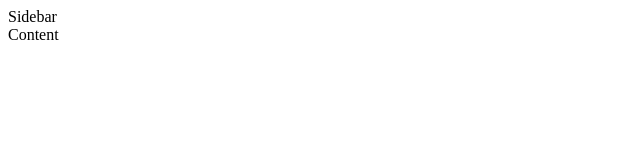
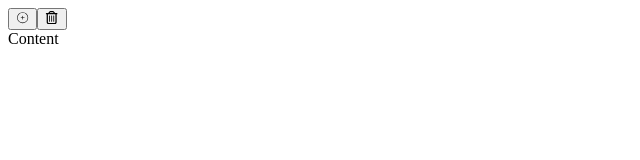
Before and after one commit to ChetreNelson/Noteify, a React (Vite) app in the folder src/renderer/: page / in a window 1280 px wide. Shown: the top 160 px of the page, without its empty margins (0-640 px from the left). Built offline with nearby package versions, Linux system fonts and the light colour scheme.

Commit message:
feat:wip sidebar

```diff
--- a/src/renderer/src/App.tsx
+++ b/src/renderer/src/App.tsx
@@ -1,11 +1,13 @@
-import { Content, DraggableToBar, RootLayout, Sidebar } from '@/components'
+import { ActionButtonRow, Content, DraggableToBar, RootLayout, Sidebar } from '@/components'
 
 const App = () => {
   return (
     <>
       <DraggableToBar />
       <RootLayout>
-        <Sidebar className="p-2">Sidebar</Sidebar>
+        <Sidebar className="p-2">
+          <ActionButtonRow className="flex justify-between mt-1" />
+        </Sidebar>
         <Content className="border-l bg-zinc-900/50 border-l-white/20">Content</Content>
       </RootLayout>
     </>
--- /dev/null
+++ b/src/renderer/src/components/ActionButtonRow.tsx
@@ -0,0 +1,11 @@
+import { DeleteNoteButton, NewNoteButton } from '@/components'
+import { ComponentProps } from 'react'
+
+export const ActionButtonRow = ({ ...props }: ComponentProps<'div'>) => {
+  return (
+    <div {...props}>
+      <NewNoteButton />
+      <DeleteNoteButton />
+    </div>
+  )
+}
--- a/src/renderer/src/components/Applayout.tsx
+++ b/src/renderer/src/components/Applayout.tsx
@@ -3,7 +3,7 @@ import { twMerge } from 'tailwind-merge'
 
 export const RootLayout = ({ className, children, ...props }: ComponentProps<'main'>) => {
   return (
-    <main {...props} className={twMerge('flex flex-row h-screen ')}>
+    <main {...props} className={twMerge('flex flex-row h-screen ', className)}>
       {children}
     </main>
   )
@@ -11,10 +11,7 @@ export const RootLayout = ({ className, children, ...props }: ComponentProps<'ma
 
 export const Sidebar = ({ className, children, ...props }: ComponentProps<'aside'>) => {
   return (
-    <aside
-      className={twMerge('w-[250px]  h-[100vh+10px] overflow-auto', className)}
-      {...props}
-    >
+    <aside className={twMerge('w-[250px]  h-[100vh+10px] overflow-auto', className)} {...props}>
       {children}
     </aside>
   )
--- /dev/null
+++ b/src/renderer/src/components/Button/ActionButton.tsx
@@ -0,0 +1,19 @@
+import { ComponentProps } from 'react'
+import { twMerge } from 'tailwind-merge'
+export type ActionButtonProps = ComponentProps<'button'>
+
+export const ActionButton = ({ className, children, ...props }: ActionButtonProps) => {
+  return (
+    <button
+      className={
+        (twMerge(
+          'px-2 py-1 rounded-md border border-zinc-400/50 hover:bg-zinc-600/50 transition-colors'
+        ),
+        className)
+      }
+      {...props}
+    >
+      {children}
+    </button>
+  )
+}
--- /dev/null
+++ b/src/renderer/src/components/Button/DeleteNoteButton.tsx
@@ -0,0 +1,9 @@
+import { ActionButton, ActionButtonProps } from '@/components'
+import { FaRegTrashCan } from 'react-icons/fa6'
+export const DeleteNoteButton = ({ ...props }: ActionButtonProps) => {
+  return (
+    <ActionButton {...props}>
+      <FaRegTrashCan className="w-4 h-4 text-zinc-300" />
+    </ActionButton>
+  )
+}
--- /dev/null
+++ b/src/renderer/src/components/Button/NewNoteButton.tsx
@@ -0,0 +1,10 @@
+import { ActionButton, ActionButtonProps } from '@/components'
+import { CiCirclePlus } from 'react-icons/ci'
+
+export const NewNoteButton = ({ ...props }: ActionButtonProps) => {
+  return (
+    <ActionButton {...props}>
+      <CiCirclePlus className="w-4 h-4 text-zinc-300" />
+    </ActionButton>
+  )
+}
--- /dev/null
+++ b/src/renderer/src/components/Button/index.ts
@@ -0,0 +1,3 @@
+export * from './ActionButton'
+export * from './DeleteNoteButton'
+export * from './NewNoteButton'
--- a/src/renderer/src/components/DraggableToBar.tsx
+++ b/src/renderer/src/components/DraggableToBar.tsx
@@ -1,3 +1,3 @@
 export const DraggableToBar = () => {
-  return <header className="absolute inset-0 h-8 bg-transparent border-4 border-red-400 "/>
+  return <header className="absolute inset-0 h-8" />
 }
--- a/src/renderer/src/components/index.ts
+++ b/src/renderer/src/components/index.ts
@@ -1,2 +1,4 @@
+export * from './ActionButtonRow'
 export * from './Applayout'
+export * from './Button'
 export * from './DraggableToBar'
```
